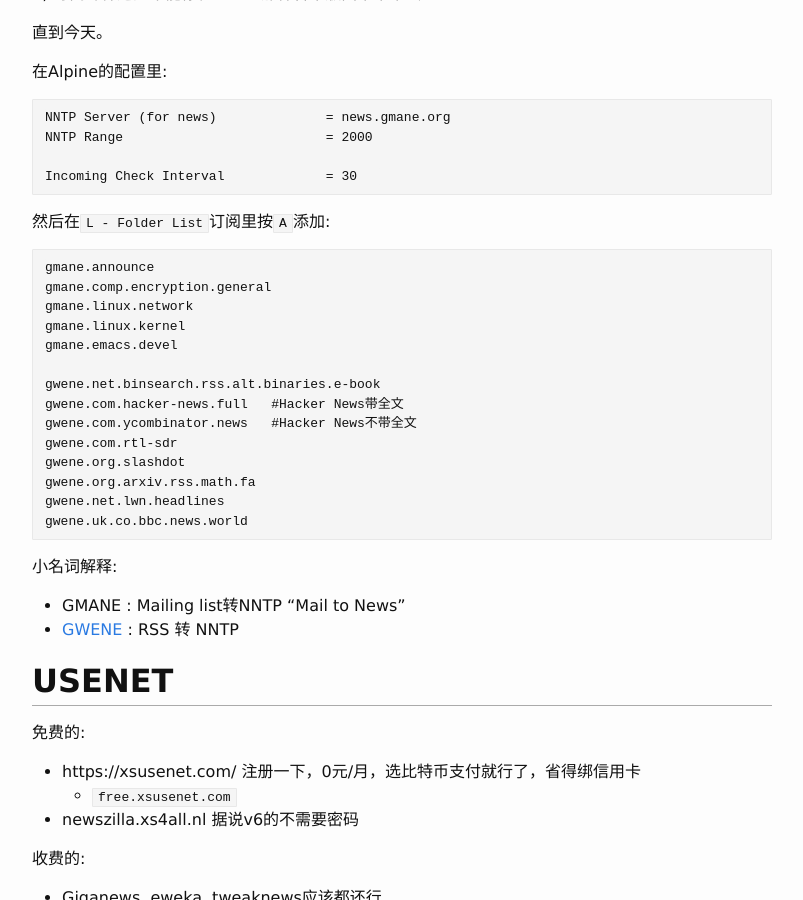
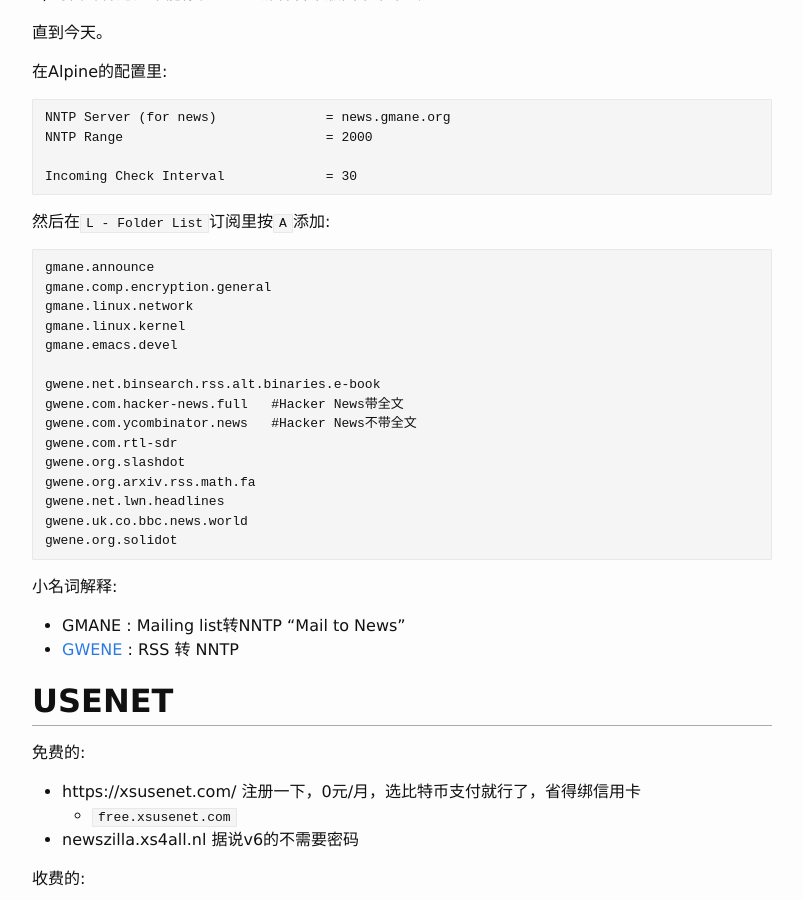
Before and after one commit to scateu/scateu.github.io, a Jekyll site: the page built from _posts/2018-01-05-nntp.md, in a window 1280 px wide and 900 px high, scrolled down 368 px. Shown: the whole window, without its empty margins (238-1041 px from the left). Built offline with Jekyll 4.4.1, drawn with Linux system fonts in a browser that asks for light colours; nearby versions of some CDN libraries; comment, search, counter and statistics services are not loaded.

Commit message:
Fri Jan  5 23:11:33 CST 2018

````diff
--- a/_posts/2018-01-05-nntp.md
+++ b/_posts/2018-01-05-nntp.md
@@ -39,6 +39,7 @@
 gwene.org.arxiv.rss.math.fa
 gwene.net.lwn.headlines
 gwene.uk.co.bbc.news.world
+gwene.org.solidot
 ```
 
 小名词解释:
````
